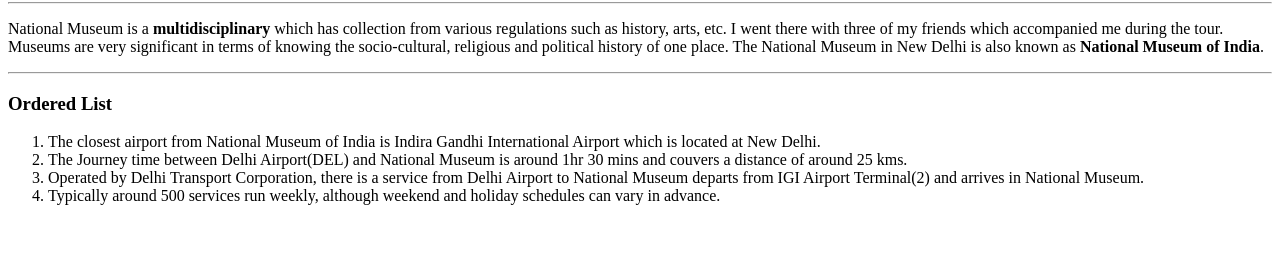
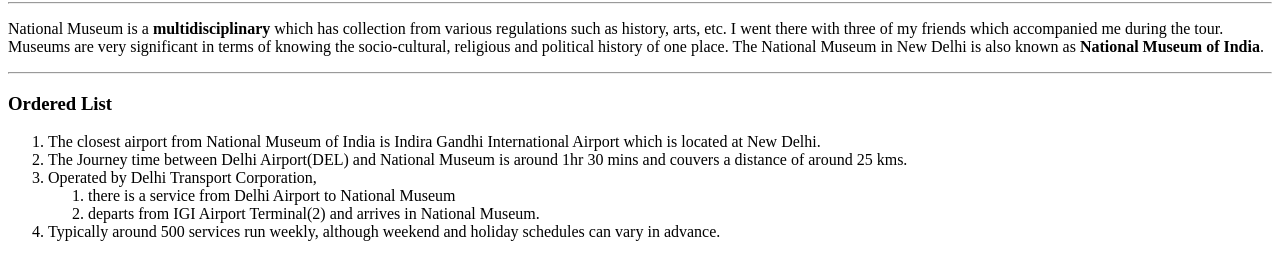
Before and after one commit to 44-563-Web-Apps-F22/44563-webapps-assignment-3-Mahendra557, a plain HTML site: page index.html in a window 1280 px wide. Shown: the part 78-358 px from the top of the page. Drawn offline with Linux system fonts and the light colour scheme.

Commit message:
Add ordered list content in index file

```diff
--- a/index.html
+++ b/index.html
@@ -25,11 +25,17 @@
                 The Journey time between Delhi Airport(DEL) and National Museum is around 1hr 30 mins and couvers a distance of around 25 kms.
             </li>
             <li>
-                Operated by Delhi Transport Corporation, there is a service from Delhi Airport to National Museum departs from IGI Airport Terminal(2) and arrives in National Museum.
+                Operated by Delhi Transport Corporation,
+                <ol>
+                    <li>there is a service from Delhi Airport to National Museum</li>
+                    <li>departs from IGI Airport Terminal(2) and arrives in National Museum.</li>
+                </ol>
             </li>
             <li>
                 Typically around 500 services run weekly, although weekend and holiday schedules can vary in advance.
             </li>
         </ol>
+
+
     </body>
 </html>
```
